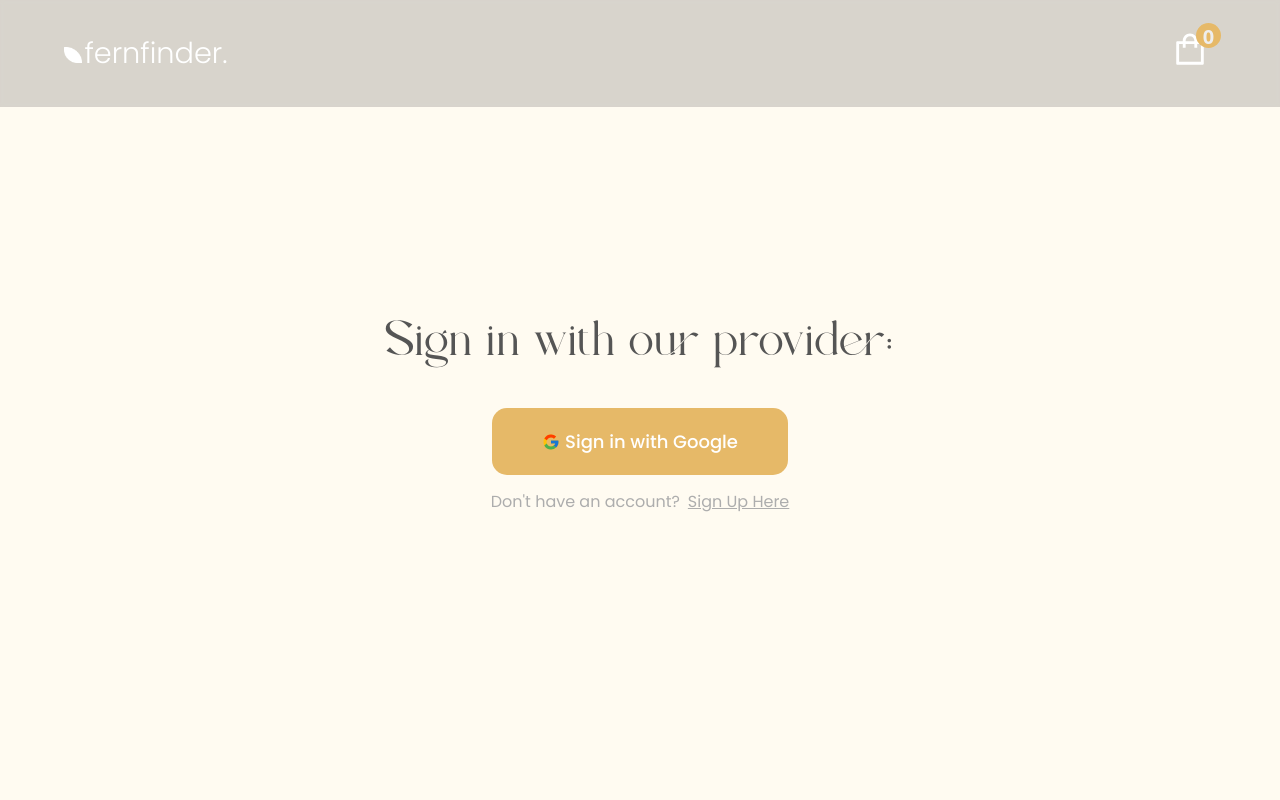
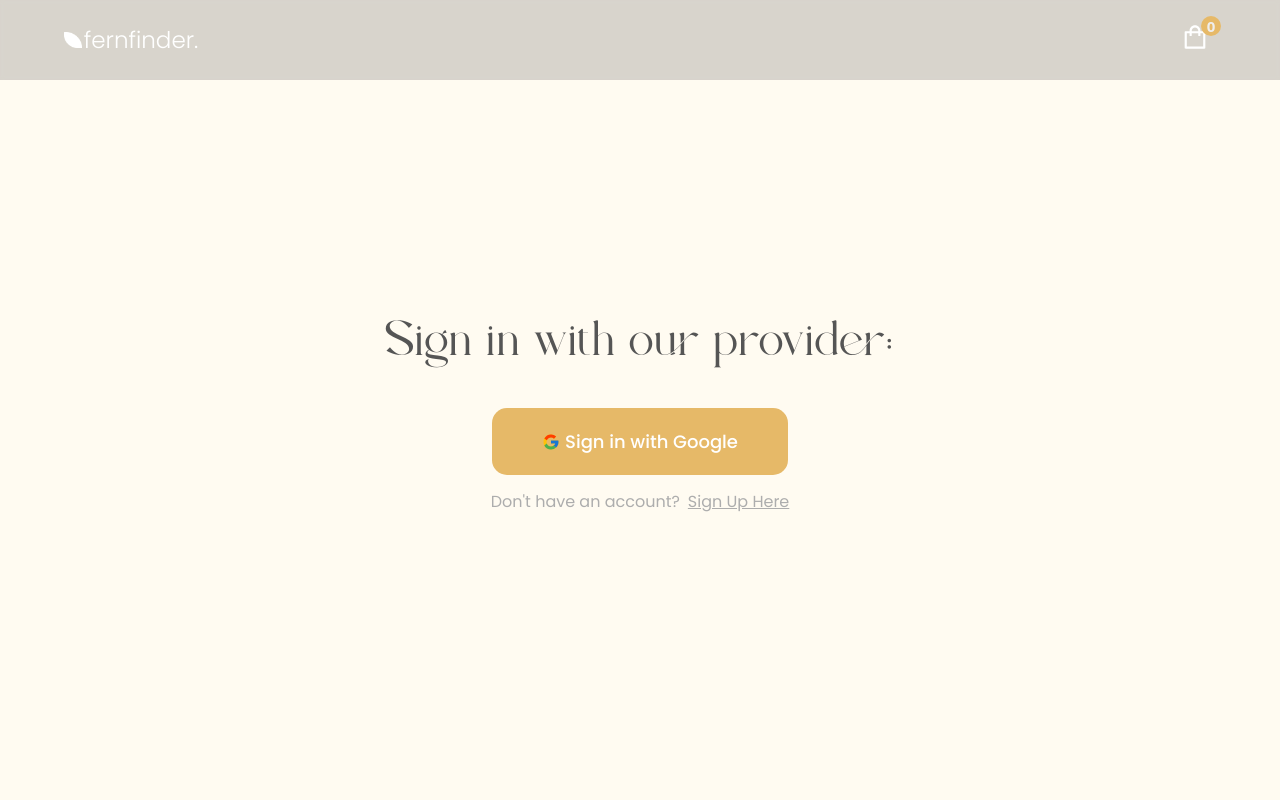
Before and after one commit to JimmyC4/FernFinder, a Next.js app: page /auth/login in a window 1280 px wide. Shown: the top 800 px of the page. Built offline with nearby package versions, Linux system fonts and the light colour scheme; no server answers.

Commit message:
updating ff

```diff
--- a/styles/globals.css
+++ b/styles/globals.css
@@ -464,8 +464,6 @@ a {
   backdrop-filter: blur(2px);
   padding-left: 5%;
   padding-right: 5%;
-  padding-top: .25%;
-  padding-bottom: .25%;
   background-color: #00000027;
   display: flex;
   justify-content: space-between;
@@ -480,8 +478,8 @@ a {
 .navbar-container.active{
   /* mix-blend-mode:difference; */
   background-color: #0000004b;
-  padding-top: -.1%;
-  padding-bottom: -.1%;
+  padding-top: -.3%;
+  padding-bottom: -.3%;
   font-size: 1em;
 }
 .marquee-text{
@@ -518,10 +516,10 @@ a {
 }
 .logo{
   transition: .2s cubic-bezier(0.1, 0.2, 0.3, 0.2);
-  width: 17%;
+  width: 10%;
   min-width: 250px;
   color: white;
-  font-size: 1.5em;
+  font-size: 1.2em;
   font-weight: 300;
 }
 .logo img{
@@ -539,7 +537,7 @@ a {
   margin-right: 10%;
   overflow-x:visible;
   font-family: system-ui, -apple-system, BlinkMacSystemFont, 'Segoe UI', Roboto, Oxygen, Ubuntu, Cantarell, 'Open Sans', 'Helvetica Neue', sans-serif;
-  font-size: 40px;
+  font-size: 30px;
   color: white;
   cursor: pointer;
   position: relative;
@@ -553,12 +551,12 @@ a {
 .cart-item-qty{
   position: absolute;
   right: -5px;
-  top: -2px;
-  font-size: 20px;
+  top: -3px;
+  font-size: 15px;
   color: #eee;
   background-color: #E6B968;
-  width: 25px;
-  height: 25px;
+  width: 20px;
+  height: 20px;
   border-radius: 50%;
   text-align: center;
   font-weight: 600;
```
